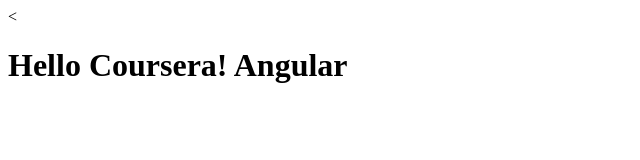
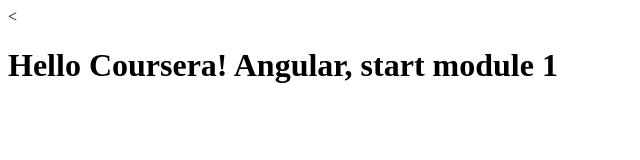
Before and after one commit to titansbitk16/coursera-angular-test, a plain HTML site: page index.html in a window 1280 px wide. Shown: the whole page, without its empty margins (0-640 px from the left). Drawn offline with Linux system fonts and the light colour scheme.

Commit message:
second time commit

```diff
--- a/index.html
+++ b/index.html
@@ -5,7 +5,7 @@
     <title></title>
   </head>
   <body>
-    <h1> Hello Coursera! Angular</h1>
+    <h1> Hello Coursera! Angular, start module 1</h1>
 
   </body>
 </html>
```
